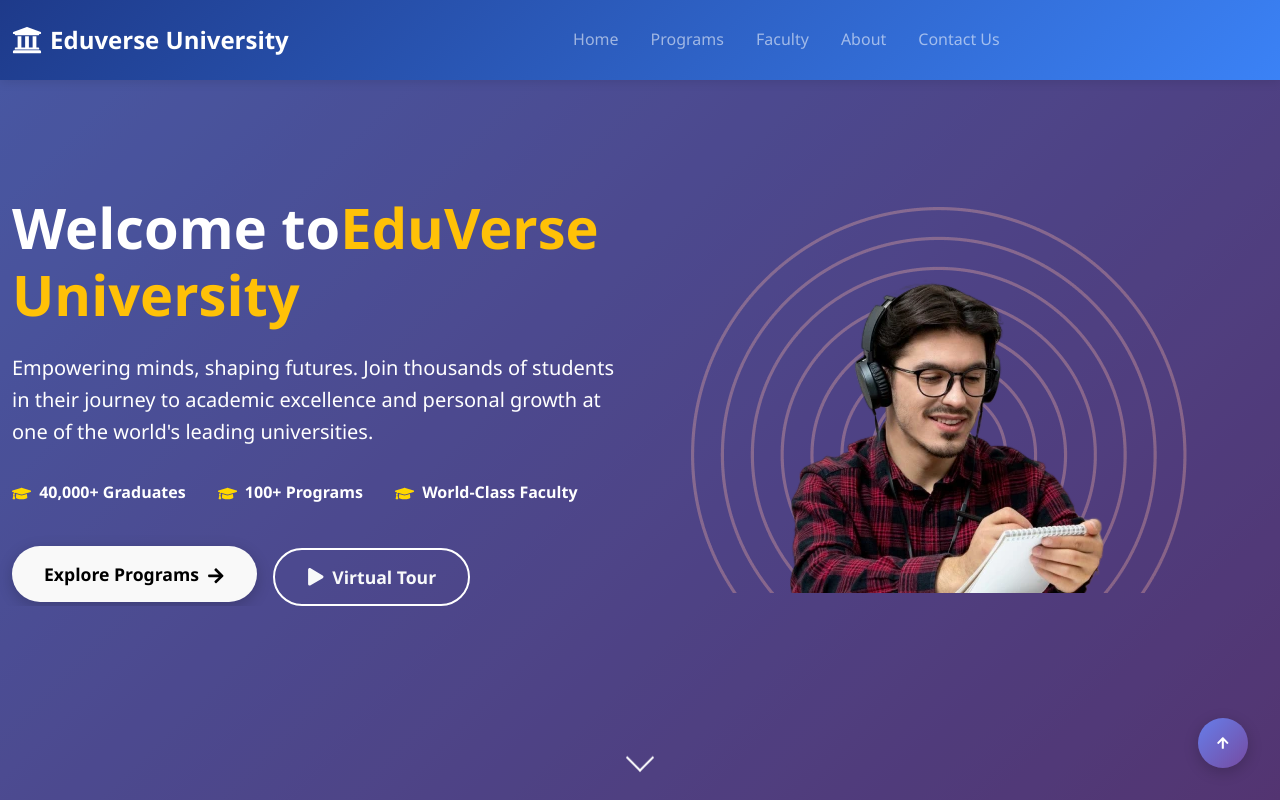
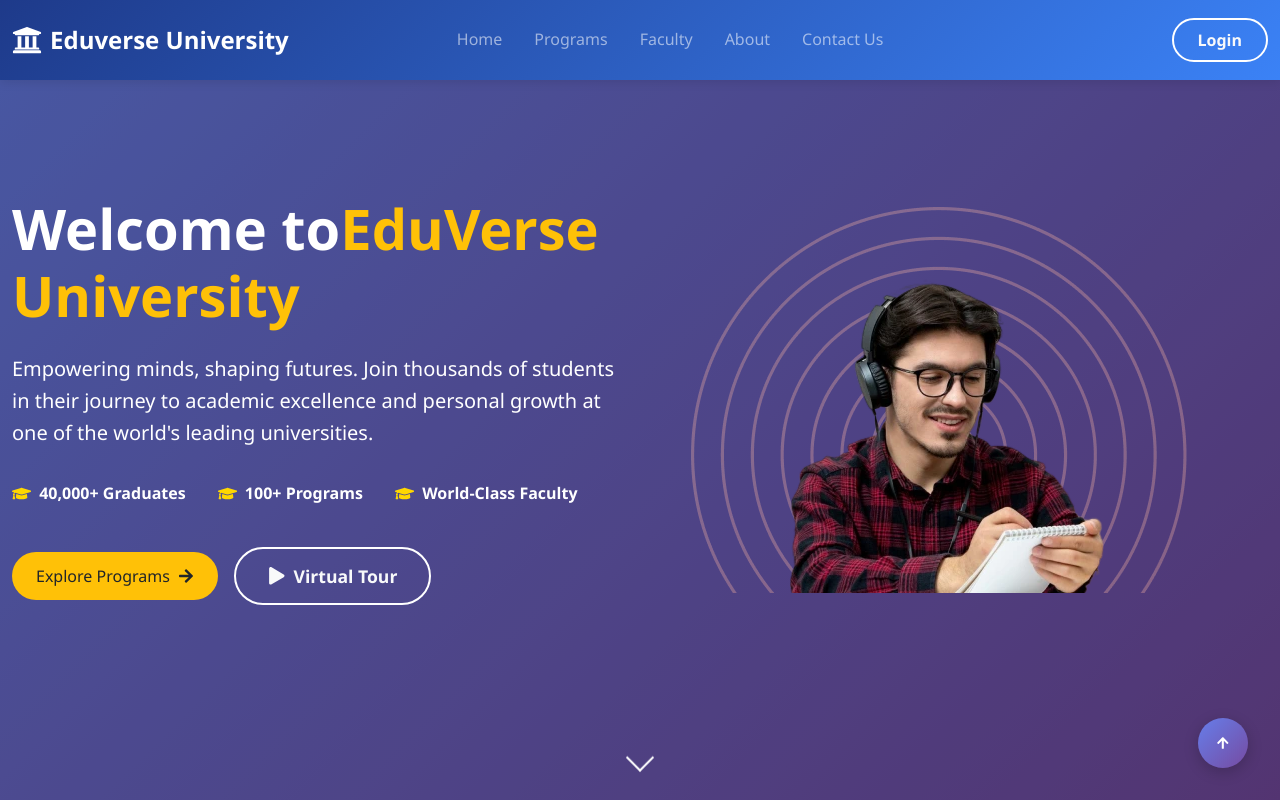
Before and after one commit to CypherNinjaa/UMS, a React (Vite) app in the folder unitech/: page / in a window 1280 px wide. Shown: the top 800 px of the page. Built offline with nearby package versions, Linux system fonts and the light colour scheme.

Commit message:
feat: Add Login button to Navbar and update HeroSection button styles

```diff
--- a/unitech/src/Components/Common/Navbar/Navbar.jsx
+++ b/unitech/src/Components/Common/Navbar/Navbar.jsx
@@ -95,8 +95,16 @@ const NavigationBar = () => {
 						>
 							Contact Us
 						</Nav.Link>
-
 						{/* Add more nav items here */}
+					</Nav>
+					<Nav className="ms-auto">
+						<Button
+							variant="outline-light"
+							className="login-btn"
+							onClick={() => alert("Login functionality to be implemented")}
+						>
+							Login
+						</Button>
 					</Nav>
 				</Navbar.Collapse>
 			</Container>
--- a/unitech/src/Components/Home/HeroSection.jsx
+++ b/unitech/src/Components/Home/HeroSection.jsx
@@ -33,9 +33,9 @@ const HeroSection = () => {
 						</div>
 						<div className="hero-buttons">
 							<button
-								variant="primary"
+								variant="outline-light"
 								size="lg"
-								className="cta-button me-3"
+								className="btn bg-warning me-3"
 								onClick={() =>
 									document
 										.getElementById("programs")
```
